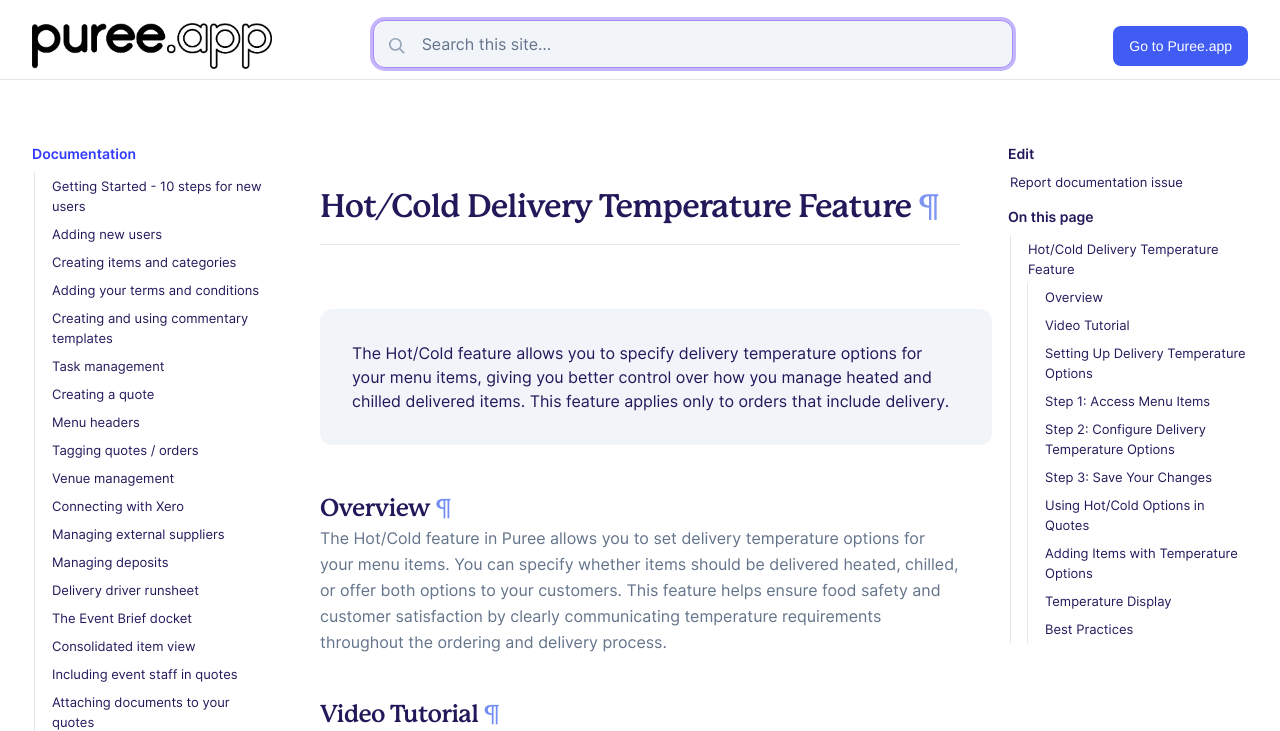
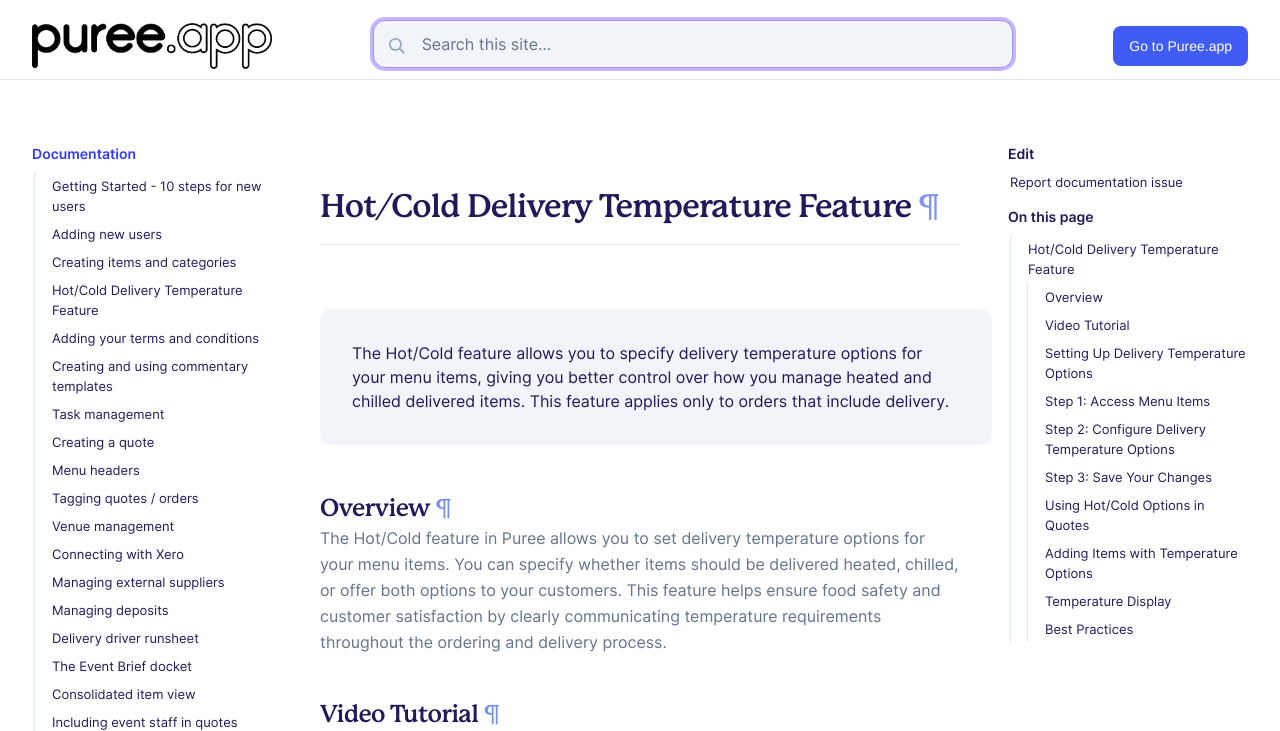
Before and after one commit to puree-catering/puree-catering.github.io, a Jekyll site: the page built from _docs/hot-cold-feature.md, in a window 1280 px wide and 1400 px high. Shown: the top 731 px of the window. Built offline with Jekyll 4.4.1, drawn with Linux system fonts in a browser that asks for light colours; some of the changed text lies outside the part shown; grey boxes are pictures that could not be loaded.

Commit message:
Update content

```diff
--- a/_data/toc.yml
+++ b/_data/toc.yml
@@ -7,6 +7,8 @@
       url: "docs/new-users"
     - title: "Creating items and categories"
       url: "docs/items-and-categories"
+    - title: "Hot/Cold Delivery Temperature Feature"
+      url: "docs/hot-cold-feature"
     - title: "Adding your terms and conditions"
       url: "docs/terms"
     - title: "Creating and using commentary templates"
--- a/_docs/hot-cold-feature.md
+++ b/_docs/hot-cold-feature.md
@@ -11,10 +11,8 @@ The Hot/Cold feature in Puree allows you to set delivery temperature options for
 
 ## Video Tutorial
 
-<div style="position: relative; padding-bottom: 56.25%; height: 0;"><iframe src="https://www.loom.com/embed/13b00047ab9b4be1b4df3be0cd1a7e28" frameborder="0" webkitallowfullscreen mozallowfullscreen allowfullscreen style="position: absolute; top: 0; left: 0; width: 100%; height: 100%;"></iframe></div>
-
-
-{% include video_embed.html id="13b00047ab9b4be1b4df3be0cd1a7e28" %}
+            <div style="position: relative; padding-bottom: 73.66984993178718%; height: 0; overflow: hidden; max-width: 100%; background: #000;"><iframe src="https://www.loom.com/embed/13b00047ab9b4be1b4df3be0cd1a7e28?sid=40790f4d-379b-45e4-83a2-07c419060c47&hide_owner=true&hide_share=true&hideEmbedTopBar=true" "
+            frameborder="0" webkitallowfullscreen mozallowfullscreen allowfullscreen style="position: absolute; top: 0; left: 0; width: 100%; height: 100%;"></iframe></div>
 
 ## Setting Up Delivery Temperature Options
 
```
